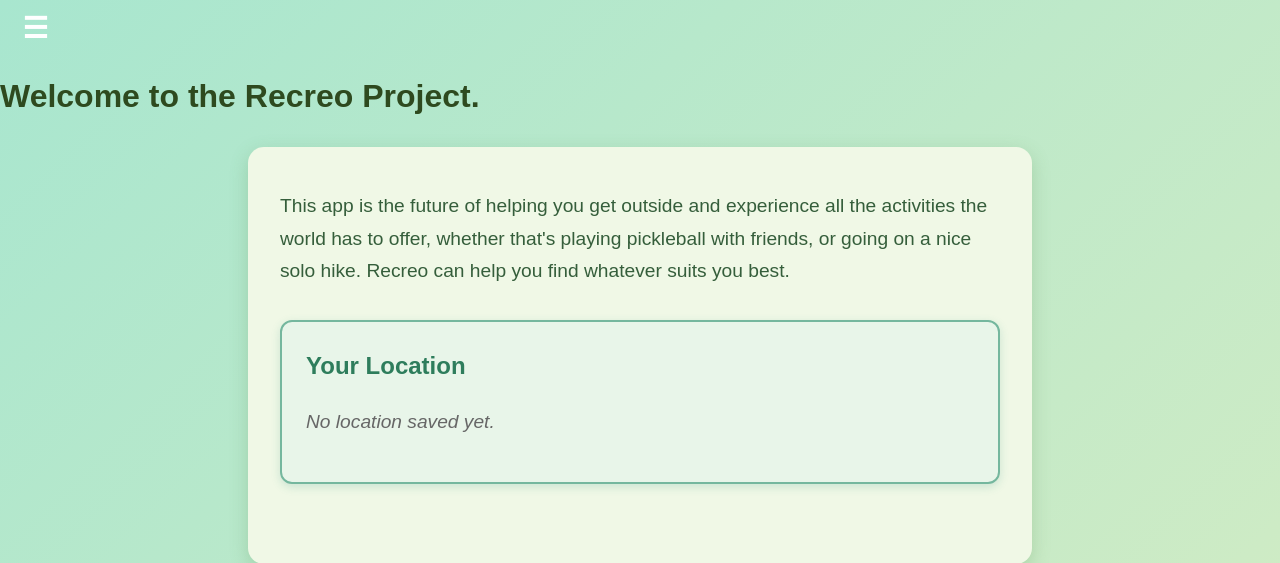
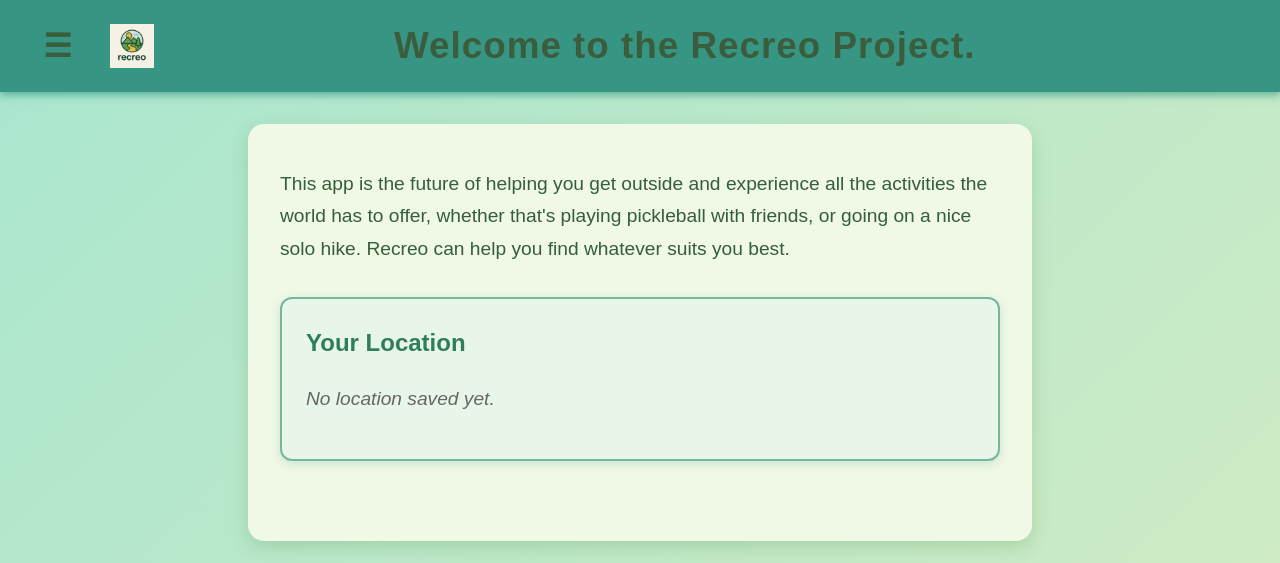
Before and after one commit to JPotter-CS/UCCS-CS4300-fall2025-Team-5, a Django app: page / in a window 1280 px wide. Shown: the top 563 px of the page. Run offline with Django 5.2, Linux system fonts and the light colour scheme.

Commit message:
Modified HTML to Fix Header Formatting and Added Recreo Logo

```diff
--- a/myproject/home/static/styles.css
+++ b/myproject/home/static/styles.css
@@ -138,11 +138,12 @@ button:active {
 
 /* Hambooger Styling */
 #hamburger {
-    font-size: 1.8rem;
+    font-size: 2rem;
     background: none;
     border: none;
     cursor: pointer;
-    margin-right: 1rem;
+    margin-right: 0.3rem;
+    color: #3b5d3d;
     vertical-align: middle;
 }
 
@@ -176,3 +177,37 @@ button:active {
 #menu li:last-child {
     margin-bottom: 0;
 }
+
+.header-bar {
+    display: flex;
+    align-items: center;
+    justify-content: space-between;
+    background-color: #379683;
+    color: #3b5d3d;
+    padding: 1rem 1.3rem;
+    box-shadow: 0 3px 8px rgba(55, 150, 131, 0.7);
+}
+
+.header-left {
+    display: flex;
+    align-items: center;
+}
+
+.site-logo {
+    height: 44px;
+    margin-left: 0.7rem;
+}
+
+.site-title {
+    flex: 1;
+    text-align: center;
+    margin: 0;
+    font-size: 2.3rem;
+    letter-spacing: 1px;
+    font-weight: 700;
+    color: #3b5d3d;
+}
+
+.header-right {
+    width: 44px; /* Keeps title centered even if nothing in right */
+}
--- a/myproject/home/templates/index.html
+++ b/myproject/home/templates/index.html
@@ -10,9 +10,13 @@
 </head>
 
 <body>
-    <header>
-        <button id="hamburger" aria-label="Menu">&#9776;</button>
-        <h1>Welcome to the Recreo Project.</h1>
+    <header class="header-bar">
+        <div class="header-left">
+            <button id="hamburger" aria-label="Menu">&#9776;</button>
+            <img src="{% static 'recreo.jpg' %}" alt="Recreo Logo" class="site-logo">
+        </div>
+        <h1 class="site-title">Welcome to the Recreo Project.</h1>
+        <div class="header-right"></div>
     </header>
 
     <!-- Hamburger menu -->
```
Also changed, not shown: myproject/home/static/recreo.jpg (added).
